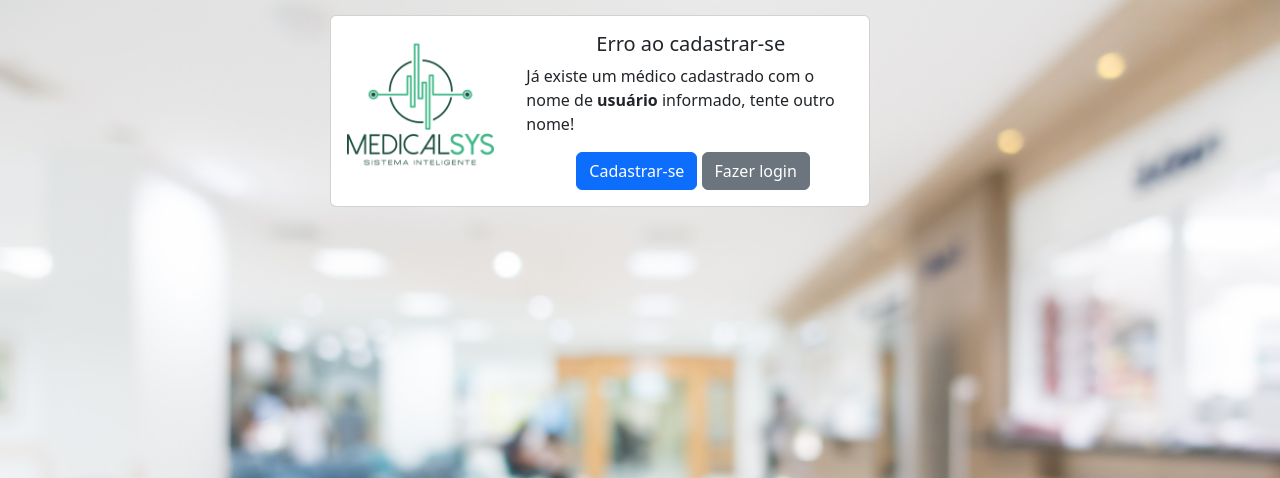
After one commit to gbrlbarreto/ProjetoMedicalSys_Django, a Django app: page /medicos/erro/ in a window 1280 px wide. The commit adds this page. Shown: the top 478 px of the page. Run offline with Django 4.2, Linux system fonts and the light colour scheme; parts of the project's set-up code (start-up, migrations or seed data) failed here and were passed over; some libraries are stand-ins or nearby versions.

Commit message:
Adicao pgn cadastrado com sucesso e erro

```diff
--- a/home/views.py
+++ b/home/views.py
@@ -1,4 +1,3 @@
-import re
 from django.shortcuts import render,redirect
 from django.contrib.auth import logout
 
--- a/medicos/templates/cadastro.html
+++ b/medicos/templates/cadastro.html
@@ -65,8 +65,4 @@
 </div>
 </div>
 
-
-
-
-
 {% endblock %}
--- /dev/null
+++ b/medicos/templates/erro_cadastro.html
@@ -0,0 +1,50 @@
+{% extends 'base.html' %}
+
+{% load bootstrap %}
+
+{% load static %}
+
+{% block title %} Cadastro de Medicos {% endblock %}
+
+{% block main %}
+
+<style>
+    body {
+        background-image: url('../../media/photos/hospital.jpg');
+        background-attachment: fixed;
+        background-size: cover;
+    }
+</style>
+
+<div style="padding:15px">
+    <div class="card mb-3 " style="max-width: 540px;">
+        <div class="row g-0">
+            <div class="col-md-4">
+                <img src="../../media/photos/medical_logo.png" class="img-fluid rounded-start p-3" alt="logo" width="180"
+                    height="180">
+            </div>
+            <div class="col-md-8">
+                <div class="card-body">
+                    <div style="padding-left:70px;">
+                        <h5 class="card-title">Erro ao cadastrar-se</h5>
+                    </div>
+                    <p class="card-text">Já existe um médico cadastrado com o nome de <b>usuário</b> informado, tente outro nome!</p>
+                    <div style="padding-left: 50px;">
+                        <a href="{% url 'cadastro' %}" class="btn btn-primary ">Cadastrar-se</a>
+                        <a href="{% url 'login' %}" class="btn btn-secondary ">Fazer login</a>
+                    </div>
+                </div>
+            </div>
+        </div>
+    </div>
+</div>
+
+
+
+
+
+
+
+
+
+{% endblock %}
--- a/medicos/urls.py
+++ b/medicos/urls.py
@@ -1,8 +1,11 @@
 from django.urls import path
 
-from .views import cadastro
+from .views import cadastrado, cadastro, erro_cadastro
 
 #Listas de URLs para serem acessadas
 urlpatterns = [
     path('cadastro/', cadastro, name="cadastro"),
+    path('cadastrado/', cadastrado, name="cadastrado"),
+    path('erro/', erro_cadastro, name="erro_cadastro"),
+
 ]
--- a/medicos/views.py
+++ b/medicos/views.py
@@ -15,11 +15,17 @@ def cadastro(request):
         user = User.objects.filter(username=username).first()
 
         if user:
-            return HttpResponse('Ja existe um usuário cadastrado')
+            return redirect(erro_cadastro)
 
         user = User.objects.create_user(username=username, email=email, password=senha)
         user.first_name = nome
         user.last_name = sobrenome
         user.save()
-        return redirect('login')
+        return redirect(cadastrado)
      #   return HttpResponse('Usuário cadastrado com sucesso')
+
+def cadastrado(request):
+        return render(request, 'cadastrado_com_sucesso.html')
+
+def erro_cadastro(request):
+        return render(request, 'erro_cadastro.html')
```
Also changed, not shown: medicos/templates/cadastrado_com_sucesso.html (added, +46 -0 lines), db.sqlite3, medicos/templates/cadastrado.html (deleted).
